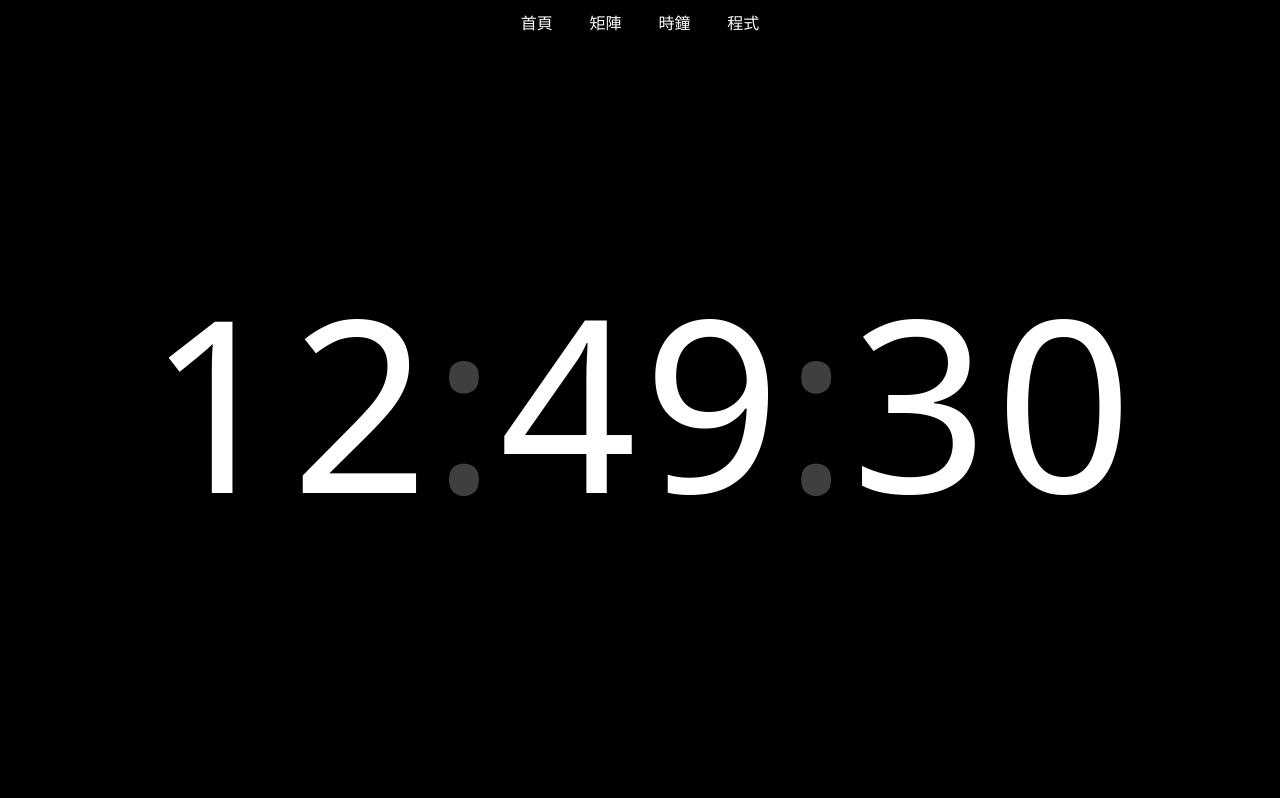
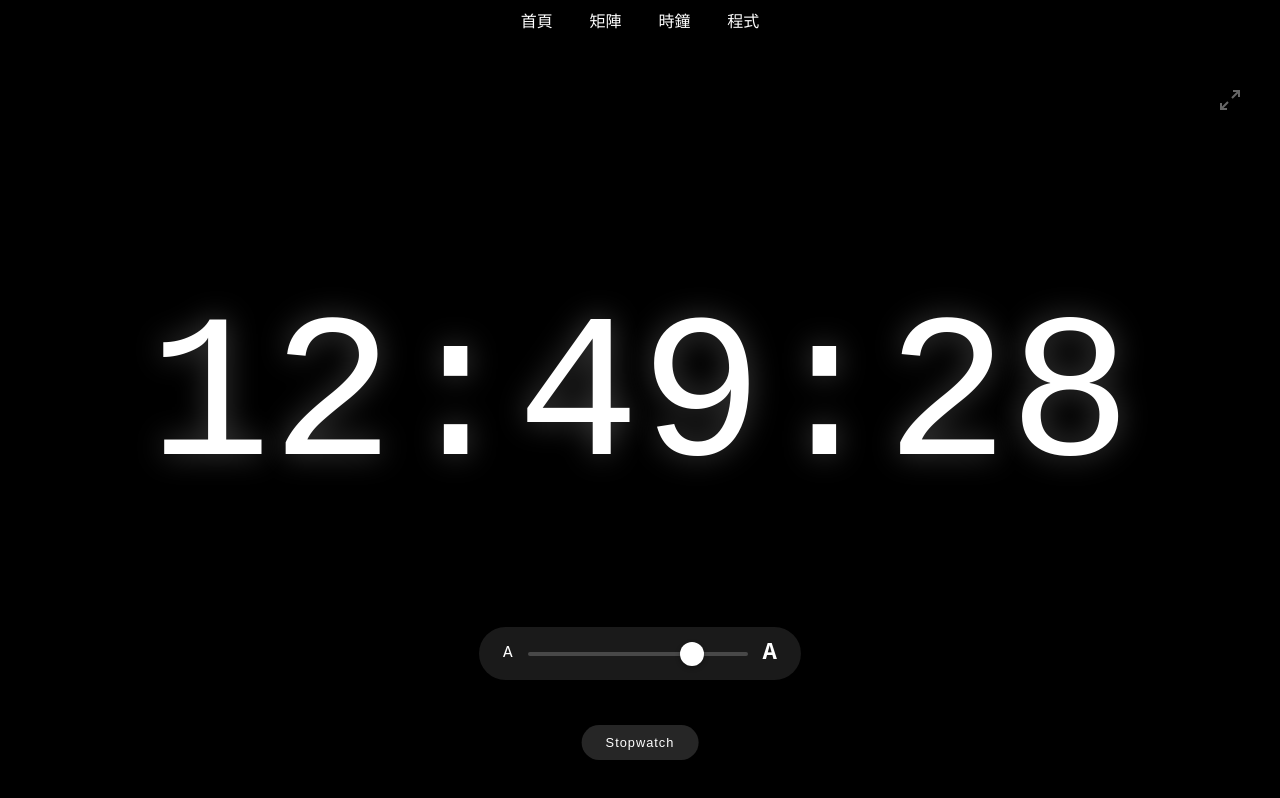
Before and after one commit to Ethan8787/web, a React (Vite) app: page /clock in a window 1280 px wide. Built offline with nearby package versions, Linux system fonts and the light colour scheme.

Commit message:
make clock so much better

```diff
--- a/index.html
+++ b/index.html
@@ -5,8 +5,7 @@
     <link rel="icon" type="image/x-icon" href="/favicon.ico"/>
     <meta name="viewport" content="width=device-width, initial-scale=1.0"/>
     <link href="https://fonts.googleapis.com/css2?family=JetBrains+Mono:wght@400;700&display=swap" rel="stylesheet">
-    <link href="https://fonts.googleapis.com/css2?family=Space+Grotesk:wght@300..700&display=swap" rel="stylesheet">
-    <title>Ethan's Bio</title>
+    <title>Ethan' Web</title>
 </head>
 <body>
 <div id="root"></div>
--- a/src/components/Clock.css
+++ b/src/components/Clock.css
@@ -1,75 +1,218 @@
 .clock-shell {
+    --clock-bg: #000000;
+    --clock-fg: #ffffff;
+    --ios-green: #30d158;
+    --ios-red: #ff453a;
+    --ios-grey: #333333;
+
+    position: fixed;
     inset: 0;
-    font-family:
-            ui-sans-serif,
-            system-ui,
-            -apple-system,
-            "Segoe UI",
-            Roboto,
-            Helvetica,
-            Arial,
-            "Noto Sans",
-            "PingFang TC",
-            "Microsoft JhengHei",
-            sans-serif;
-    font-variant-numeric: tabular-nums;
-    font-feature-settings: "tnum";
-}
-
-.clock-layer {
-    position: absolute;
-    inset: 0;
+    background-color: var(--clock-bg);
+    color: var(--clock-fg);
+    font-family: "SF Mono", "Roboto Mono", monospace;
+    font-weight: 200;
     display: flex;
     justify-content: center;
     align-items: center;
+    z-index: 100;
     overflow: hidden;
 }
 
-.scroll-timer {
+.clock-shell.hide-cursor {
+    cursor: none;
+}
+
+.clock-nav-container {
+    position: fixed;
+    top: 0;
+    width: 100%;
+    z-index: 200;
+    font-weight: normal;
+    transition: opacity 0.5s ease;
+}
+.clock-nav-container.fade-out {
+    opacity: 0; pointer-events: none;
+}
+
+.time-display {
+    font-variant-numeric: tabular-nums;
+    text-shadow: 0 0 30px rgba(255, 255, 255, 0.25);
+    white-space: nowrap;
+    z-index: 1;
+    transition: font-size 0.05s linear;
+}
+
+
+.ui-overlay {
+    transition: opacity 0.5s cubic-bezier(0.4, 0, 0.2, 1);
+}
+.ui-overlay.hidden { opacity: 0; pointer-events: none; }
+.ui-overlay.visible { opacity: 1; pointer-events: auto; }
+
+
+.btn-fs {
+    position: absolute;
+    top: 80px;
+    right: 30px;
+    background: none;
+    border: none;
+    color: rgba(255, 255, 255, 0.4);
+    cursor: pointer;
+    width: 40px;
+    height: 40px;
+    padding: 8px;
+    border-radius: 50%;
+    transition: all 0.2s;
+}
+.btn-fs:hover { color: #fff; background: rgba(255,255,255,0.1); }
+
+.slider-container {
+    position: absolute;
+    bottom: 15%;
+    left: 50%;
+    transform: translateX(-50%);
     display: flex;
     align-items: center;
-    font-size: clamp(
-            4rem,
-            calc(100vw - 575px),
-            15rem
-    );
+    gap: 15px;
+    background: rgba(255, 255, 255, 0.1);
+    padding: 12px 24px;
+    border-radius: 40px;
+    backdrop-filter: blur(20px);
 }
 
-.digit {
-    position: relative;
-    width: 0.6em;
-    height: 1.2em;
-    overflow: hidden;
+.ios-slider {
+    -webkit-appearance: none;
+    width: 220px;
+    height: 4px;
+    background: rgba(255,255,255,0.2);
+    border-radius: 2px;
+    outline: none;
 }
 
-.digit span {
-    position: absolute;
-    top: 0;
-    width: 100%;
-    text-align: center;
-    will-change: transform;
-    transform: translate3d(0, 0, 0);
-    transition: transform 260ms cubic-bezier(0.45,0,0.55,1);
+.ios-slider::-webkit-slider-thumb {
+    -webkit-appearance: none;
+    width: 24px;
+    height: 24px;
+    background: #fff;
+    border-radius: 50%;
+    cursor: pointer;
+    box-shadow: 0 2px 5px rgba(0,0,0,0.3);
 }
 
-.colon {
-    font-size: 1em;
-    transform: translate3d(0, 0, 0);
-    will-change: opacity;
-    animation: colonBreath 1s infinite;
+.ios-slider::-moz-range-thumb {
+    width: 24px;
+    height: 24px;
+    background: #fff;
+    border: none;
+    border-radius: 50%;
+    cursor: pointer;
 }
 
-@keyframes colonBreath {
+.controls-layer {
+    position: absolute;
+    bottom: 25%;
+    left: 0;
+    right: 0;
+    display: flex;
+    justify-content: center;
+    gap: 5rem;
+    visibility: hidden;
+}
+.controls-layer.is-stopwatch { visibility: visible; }
+
+.btn-circle {
+    width: 84px;
+    height: 84px;
+    border-radius: 50%;
+    border: none;
+    font-family: inherit;
+    font-size: 1.1rem;
+    cursor: pointer;
+    display: flex;
+    justify-content: center;
+    align-items: center;
+    position: relative;
+    box-shadow: 0 0 0 4px var(--clock-bg);
+    transition:
+            background-color 0.3s cubic-bezier(0.4, 0, 0.2, 1),
+            transform 0.1s cubic-bezier(0.4, 0, 0.2, 1),
+            filter 0.2s ease;
+}
+
+.btn-circle::after {
+    content: '';
+    position: absolute;
+    inset: -6px;
+    border-radius: 50%;
+    border: 2px solid rgba(255, 255, 255, 0.15);
+    z-index: -1;
+    transition: transform 0.2s ease, opacity 0.2s ease;
+}
+
+.btn-circle:active {
+    transform: scale(0.88);
+}
+
+.btn-circle:active::after {
+    transform: scale(1.1);
+    opacity: 0.5;
+}
+
+.btn-circle.reset {
+    background-color: var(--ios-grey);
+    color: #fff;
+}
+.btn-circle.reset:hover {
+    background-color: #444;
+}
+
+.btn-circle.start {
+    background-color: var(--ios-green);
+    color: #000;
+    font-weight: 500;
+    animation: buttonEntry 0.4s cubic-bezier(0.175, 0.885, 0.32, 1.275);
+}
+
+.btn-circle.stop {
+    background-color: var(--ios-red);
+    color: #000;
+    font-weight: 500;
+    animation: buttonEntry 0.4s cubic-bezier(0.175, 0.885, 0.32, 1.275);
+}
+
+@keyframes buttonEntry {
     0% {
-        opacity: 0.4;
+        transform: scale(0.5);
+        opacity: 0;
     }
-    30% {
+    100% {
+        transform: scale(1);
         opacity: 1;
     }
-    60% {
-        opacity: 0.85;
-    }
-    100% {
-        opacity: 0.25;
-    }
 }
+
+.btn-circle.start:active {
+    filter: brightness(1.2);
+}
+
+.btn-circle.stop:active {
+    filter: brightness(0.8);
+}
+
+.mode-pill-container {
+    position: absolute;
+    bottom: 5%;
+    left: 50%;
+    transform: translateX(-50%);
+}
+
+.btn-pill {
+    background: rgba(255, 255, 255, 0.15);
+    border: none;
+    color: #fff;
+    padding: 10px 24px;
+    border-radius: 30px;
+    cursor: pointer;
+    font-size: 0.8rem;
+    letter-spacing: 1px;
+}
--- a/src/components/Clock.jsx
+++ b/src/components/Clock.jsx
@@ -1,136 +1,152 @@
-import { useEffect, useRef, useState } from "react";
+import { useEffect, useRef, useState, useLayoutEffect } from "react";
+import Navbar from "./Navbar.jsx";
 import "./Clock.css";
-import Navbar from "./Navbar.jsx";
 
 export default function Clock() {
-    const digitRefs = useRef({});
-    const timerRef = useRef(null);
+    const [mode, setMode] = useState("CLOCK");
+    const [timeStr, setTimeStr] = useState("00:00.00");
+    const [isRunning, setIsRunning] = useState(false);
+    const [fontSize, setFontSize] = useState(16); // 單位: vw
+    const [showControls, setShowControls] = useState(true);
     const [isFullscreen, setIsFullscreen] = useState(false);
 
-    const clearDigit = digit => {
-        while (digit.firstChild) digit.removeChild(digit.firstChild);
+    const requestRef = useRef();
+    const startTimeRef = useRef(0);
+    const elapsedRef = useRef(0);
+    const displayRef = useRef(null);
+    const idleTimerRef = useRef(null);
+
+    const formatTime = (ms) => {
+        const totalSeconds = Math.floor(ms / 1000);
+        const centiseconds = Math.floor((ms % 1000) / 10);
+        const d = Math.floor(totalSeconds / 86400);
+        const h = Math.floor((totalSeconds % 86400) / 3600);
+        const m = Math.floor((totalSeconds % 3600) / 60);
+        const s = totalSeconds % 60;
+        const pad = (num) => String(num).padStart(2, "0");
+
+        if (d > 0) return `${d}:${pad(h)}:${pad(m)}:${pad(s)}`;
+        if (h > 0) return `${pad(h)}:${pad(m)}:${pad(s)}.${pad(centiseconds)}`;
+        return `${pad(m)}:${pad(s)}.${pad(centiseconds)}`;
     };
 
-    const setInstant = (id, value) => {
-        const digit = digitRefs.current[id];
-        if (!digit) return;
-
-        clearDigit(digit);
-
-        const span = document.createElement("span");
-        span.textContent = value;
-        span.style.transform = "translate3d(0,0,0)";
-        digit.appendChild(span);
-        digit.dataset.value = value;
+    const resetIdleTimer = () => {
+        setShowControls(true);
+        if (idleTimerRef.current) clearTimeout(idleTimerRef.current);
+        idleTimerRef.current = setTimeout(() => {
+            if (isRunning || mode === "CLOCK") setShowControls(false);
+        }, 3000);
     };
 
-    const animateDigit = (id, value) => {
-        const digit = digitRefs.current[id];
-        if (!digit) return;
-        if (digit.dataset.value == value) return;
+    useLayoutEffect(() => {
+        if (displayRef.current) {
+            const containerWidth = window.innerWidth * 0.95;
+            const textWidth = displayRef.current.scrollWidth;
+            if (textWidth > containerWidth) {
+                const newSize = (containerWidth / textWidth) * fontSize;
+                setFontSize(newSize);
+            }
+        }
+    }, [timeStr, fontSize]);
 
-        const oldSpan = digit.querySelector("span");
-        const newSpan = document.createElement("span");
-
-        newSpan.textContent = value;
-        newSpan.style.transform = "translate3d(0,100%,0)";
-        digit.appendChild(newSpan);
-
-        newSpan.offsetHeight;
-        newSpan.style.transform = "translate3d(0,0,0)";
-        if (oldSpan) oldSpan.style.transform = "translate3d(0,-100%,0)";
-
-        newSpan.addEventListener(
-            "transitionend",
-            () => {
-                clearDigit(digit);
-                digit.appendChild(newSpan);
-                digit.dataset.value = value;
-            },
-            { once: true }
-        );
-    };
-
-    const render = instant => {
-        const d = new Date();
-        const h = d.getHours();
-        const m = d.getMinutes();
-        const s = d.getSeconds();
-
-        const values = [
-            Math.floor(h / 10), h % 10,
-            Math.floor(m / 10), m % 10,
-            Math.floor(s / 10), s % 10
-        ];
-
-        const ids = [
-            "hourTens",
-            "hourOnes",
-            "minTens",
-            "minOnes",
-            "secTens",
-            "secOnes"
-        ];
-
-        ids.forEach((id, i) =>
-            instant ? setInstant(id, values[i]) : animateDigit(id, values[i])
-        );
-    };
-
-    const tick = () => {
-        render(false);
-        const now = Date.now();
-        const delay = 1000 - (now % 1000);
-        timerRef.current = setTimeout(tick, delay);
+    const animate = () => {
+        if (mode === "CLOCK") {
+            const now = new Date();
+            setTimeStr(`${String(now.getHours()).padStart(2, "0")}:${String(now.getMinutes()).padStart(2, "0")}:${String(now.getSeconds()).padStart(2, "0")}`);
+            requestRef.current = setTimeout(animate, 1000);
+        } else {
+            const currentElapsed = isRunning
+                // eslint-disable-next-line react-hooks/purity
+                ? Date.now() - startTimeRef.current + elapsedRef.current
+                : elapsedRef.current;
+            setTimeStr(formatTime(currentElapsed));
+            requestRef.current = requestAnimationFrame(animate);
+        }
     };
 
     useEffect(() => {
-        render(true);
-        tick();
-
-        const onVisibilityChange = () => {
-            clearTimeout(timerRef.current);
-            if (!document.hidden) {
-                render(true);
-                tick();
-            }
-        };
-
-        const onFullscreenChange = () => {
-            setIsFullscreen(!!document.fullscreenElement);
-        };
-
-        document.addEventListener("visibilitychange", onVisibilityChange);
-        document.addEventListener("fullscreenchange", onFullscreenChange);
+        animate();
+        window.addEventListener("mousemove", resetIdleTimer);
+        const fsChange = () => setIsFullscreen(!!document.fullscreenElement);
+        document.addEventListener("fullscreenchange", fsChange);
 
         return () => {
-            clearTimeout(timerRef.current);
-            document.removeEventListener("visibilitychange", onVisibilityChange);
-            document.removeEventListener("fullscreenchange", onFullscreenChange);
+            clearTimeout(requestRef.current);
+            cancelAnimationFrame(requestRef.current);
+            window.removeEventListener("mousemove", resetIdleTimer);
+            document.removeEventListener("fullscreenchange", fsChange);
         };
-    }, []);
+    }, [mode, isRunning]);
 
-    const bind = id => el => (digitRefs.current[id] = el);
+    const toggleStopwatch = () => {
+        if (!isRunning) {
+            startTimeRef.current = Date.now();
+            setIsRunning(true);
+        } else {
+            elapsedRef.current += Date.now() - startTimeRef.current;
+            setIsRunning(false);
+        }
+    };
+
+    const toggleFullscreen = () => {
+        if (!document.fullscreenElement) {
+            document.documentElement.requestFullscreen();
+        } else {
+            document.exitFullscreen();
+        }
+    };
 
     return (
-        <>
-            {!isFullscreen && <Navbar />}
-            <div className="clock-shell">
-                <div className="clock-layer">
-                    <div className="scroll-timer">
-                        <div className="digit" ref={bind("hourTens")} />
-                        <div className="digit" ref={bind("hourOnes")} />
-                        <div className="colon">:</div>
+        <div className={`clock-shell ${!showControls ? "hide-cursor" : ""}`}>
+            <div className={`clock-nav-container ${(!showControls || isFullscreen) ? "fade-out" : ""}`}>
+                <Navbar />
+            </div>
 
-                        <div className="digit" ref={bind("minTens")} />
-                        <div className="digit" ref={bind("minOnes")} />
-                        <div className="colon">:</div>
+            <div
+                ref={displayRef}
+                className="time-display"
+                style={{ fontSize: `${fontSize}vw` }}
+            >
+                {timeStr}
+            </div>
+            <div className={`ui-overlay ${showControls ? "visible" : "hidden"}`}>
+                <button className="btn-fs" onClick={toggleFullscreen}>
+                    {isFullscreen ? (
+                        <svg viewBox="0 0 24 24" fill="none" stroke="currentColor" strokeWidth="2"><path d="M8 3v3a2 2 0 0 1-2 2H3m18 0h-3a2 2 0 0 1-2-2V3m0 18v-3a2 2 0 0 1 2-2h3M3 16h3a2 2 0 0 1 2 2v3"/></svg>
+                    ) : (
+                        <svg viewBox="0 0 24 24" fill="none" stroke="currentColor" strokeWidth="2"><path d="M15 3h6v6M9 21H3v-6M21 3l-7 7M3 21l7-7"/></svg>
+                    )}
+                </button>
 
-                        <div className="digit" ref={bind("secTens")} />
-                        <div className="digit" ref={bind("secOnes")} />
-                    </div>
+                <div className={`controls-layer ${mode === "STOPWATCH" ? "is-stopwatch" : ""}`}>
+                    <button className="btn-circle reset" onClick={() => { elapsedRef.current = 0; if(!isRunning) setTimeStr("00:00.00"); }}>
+                        Reset
+                    </button>
+                    <button className={`btn-circle ${isRunning ? "stop" : "start"}`} onClick={toggleStopwatch}>
+                        {isRunning ? "Stop" : "Start"}
+                    </button>
+                </div>
+
+                <div className="slider-container">
+                    <p className="slider-icon">A</p>
+                    <input
+                        type="range"
+                        min="2"
+                        max="20"
+                        step="0.1"
+                        value={fontSize}
+                        onChange={(e) => setFontSize(parseFloat(e.target.value))}
+                        className="ios-slider"
+                    />
+                    <h2 className="slider-icon large">A</h2>
+                </div>
+
+                <div className="mode-pill-container">
+                    <button className="btn-pill" onClick={() => setMode(mode === "CLOCK" ? "STOPWATCH" : "CLOCK")}>
+                        {mode === "CLOCK" ? "Stopwatch" : "Clock"}
+                    </button>
                 </div>
             </div>
-        </>
+        </div>
     );
 }
--- a/src/index.css
+++ b/src/index.css
@@ -3,7 +3,7 @@
     --text-color: #ffffff;
     --accent-color: #0098EE;
     --card-bg: rgba(0, 0, 0, 0.3);
-    --font-mono: 'JetBrains Mono', monospace;
+    --font-mono: JetBrains Mono, Menlo, Consolas, "Courier New", monospace
 }
 
 * {
@@ -19,3 +19,12 @@ html, body {
     font-family: var(--font-mono), monospace;
     color: var(--text-color);
 }
+
+html::-webkit-scrollbar {
+    display: none;
+}
+
+html {
+    -ms-overflow-style: none;
+    scrollbar-width: none;
+}
```
Also changed, not shown: src/App.css (+0 -55 lines), src/Home.css (+55 -0 lines).
